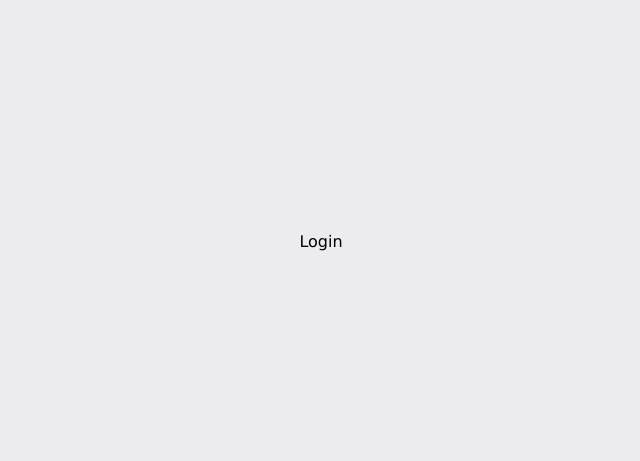
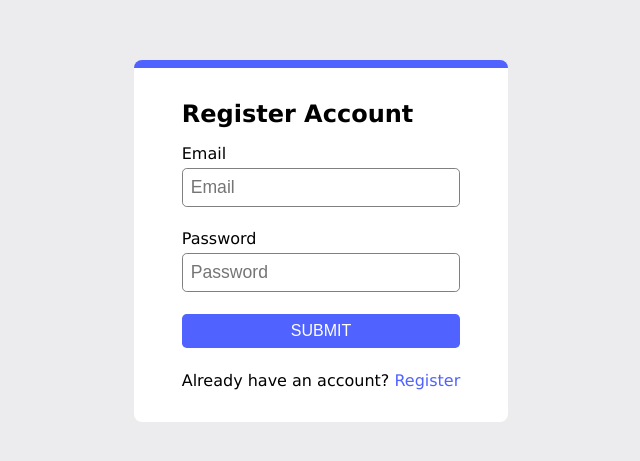
Before and after one commit to ferdinandjuko/backendJS, a React (Create React App) app in the folder with-react/frontend/: page /login in a window 1280 px wide. Shown: the part 159-620 px from the top of the page, without its empty margins (319-959 px from the left). Built offline with nearby package versions, Linux system fonts and the light colour scheme; the HTML template or start-up script is replaced by a standard one.

Commit message:
Login component

```diff
--- a/with-react/frontend/src/pages/Login.jsx
+++ b/with-react/frontend/src/pages/Login.jsx
@@ -1,5 +1,49 @@
-import React from 'react';
+import React, { useState } from 'react';
+import { Link } from 'react-router-dom';
+import { ToastContainer, toast } from 'react-toastify';
 
 export default function Login() {
-    return <div>Login</div>
+    const [values, setValues] = useState({
+        email: '',
+        password: '',
+    });
+
+    const handleSubmit = (e) => {
+        e.preventDefault();
+    }
+
+    return (
+        <div className='container'>
+            <h2>Register Account</h2>
+            <form onSubmit={(e) => handleSubmit(e)}>
+                <div>
+                    <label htmlFor="email">Email</label>
+                    <input
+                        type="email"
+                        name='email'
+                        placeholder='Email'
+                        onChange={(e) =>
+                            setValues({ ...values, [e.target.name]: e.target.value })
+                        }
+                    />
+                </div>
+                <div>
+                    <label htmlFor="password">Password</label>
+                    <input
+                        type="password"
+                        name='password'
+                        placeholder='Password'
+                        onChange={(e) =>
+                            setValues({ ...values, [e.target.name]: e.target.value })
+                        }
+                    />
+                </div>
+                <button type='submit'>Submit</button>
+                <span>
+                    Already have an account? <Link to='/register'>Register</Link>
+                </span>
+            </form>
+            <ToastContainer />
+        </div>
+    );
 }
```
